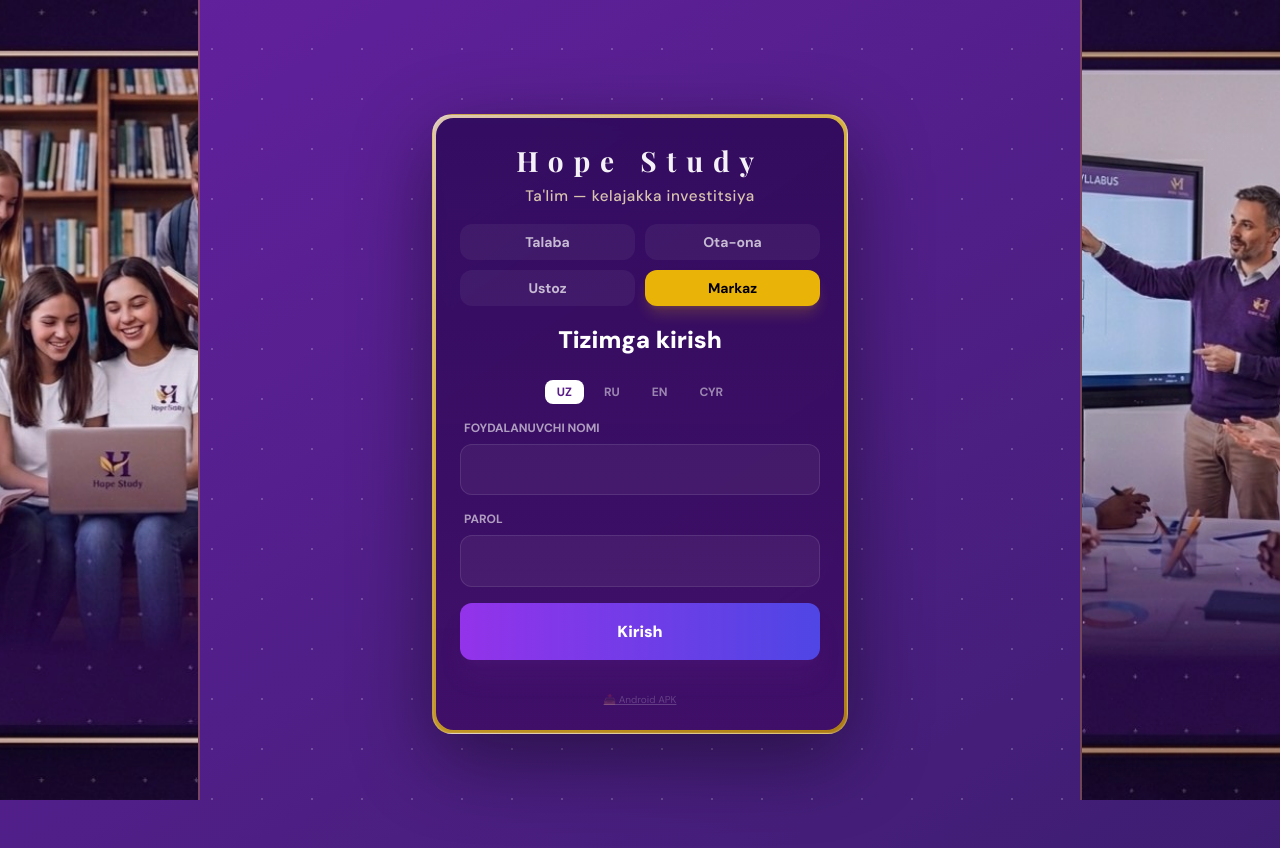
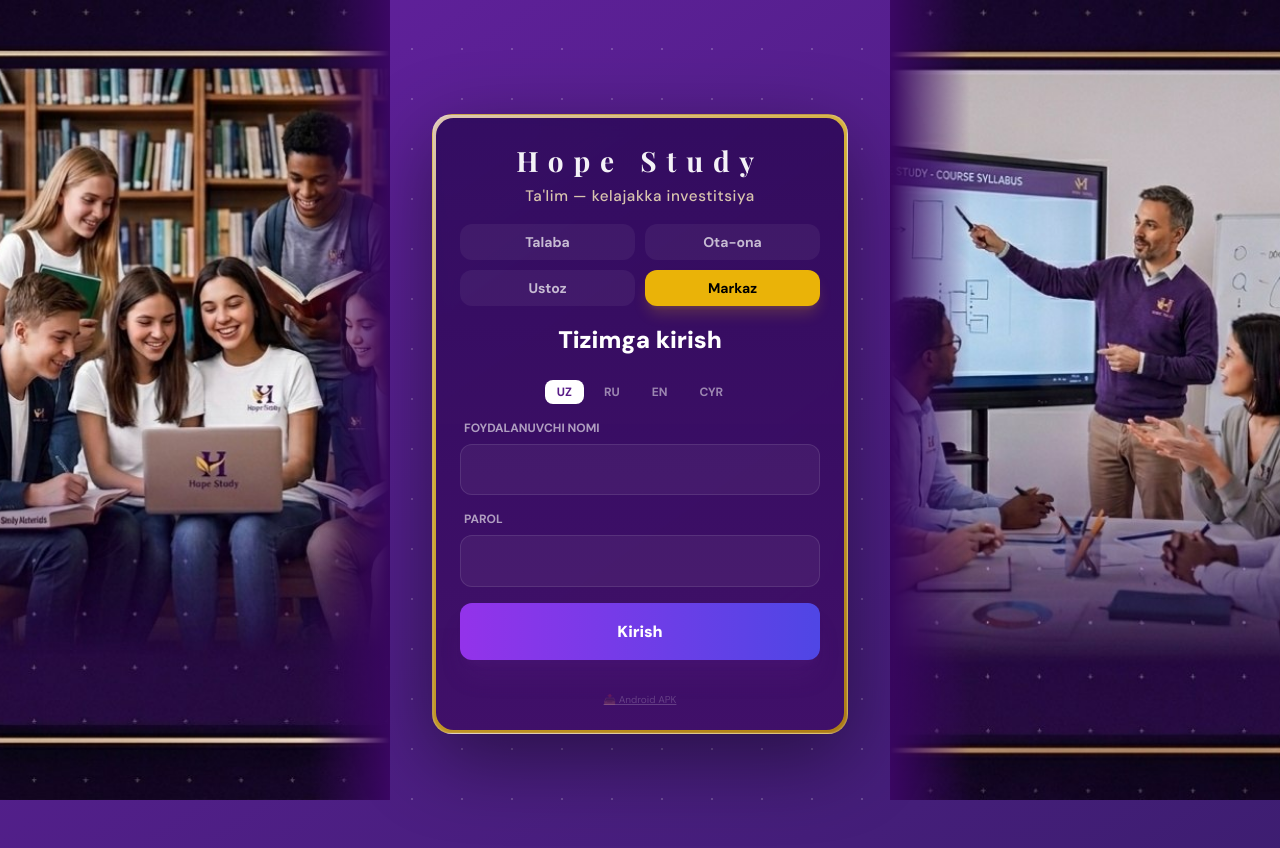
Before and after one commit to anvarkhan0512-dotcom/hopenazorat-crm-final, a Next.js app: page /login in a window 1280 px wide. Built offline with nearby package versions, Linux system fonts and the light colour scheme; no server answers; a web font is replaced by a local one.

Commit message:
fix: login images proper positioning

```diff
--- a/app/login/page.tsx
+++ b/app/login/page.tsx
@@ -67,18 +67,31 @@
         style={{
           left: 0,
           top: 0,
-          bottom: 0,
+          height: '100vh',
+          width: 'calc((100vw - 500px) / 2)',
           zIndex: 1,
-          width: 'calc(50% - 480px)',
-          minWidth: '200px',
+          overflow: 'hidden',
         }}
       >
         <img
           src="/images/login-left.jpg"
           alt="Hope Study talabalar"
-          className="w-full h-full object-cover opacity-90 hover:opacity-100 transition-opacity"
           style={{
-            borderRight: '2px solid rgba(234,179,8,0.3)',
+            width: '100%',
+            height: '100%',
+            objectFit: 'cover',
+            objectPosition: 'center',
+          }}
+        />
+        {/* Dark gradient overlay on right edge */}
+        <div
+          style={{
+            position: 'absolute',
+            top: 0,
+            right: 0,
+            width: '80px',
+            height: '100%',
+            background: 'linear-gradient(to right, transparent, #3b0764)',
           }}
         />
       </div>
@@ -89,23 +102,39 @@
         style={{
           right: 0,
           top: 0,
-          bottom: 0,
+          height: '100vh',
+          width: 'calc((100vw - 500px) / 2)',
           zIndex: 1,
-          width: 'calc(50% - 480px)',
-          minWidth: '200px',
+          overflow: 'hidden',
         }}
       >
         <img
           src="/images/login-right.jpg"
           alt="Hope Study ustoz"
-          className="w-full h-full object-cover opacity-90 hover:opacity-100 transition-opacity"
           style={{
-            borderLeft: '2px solid rgba(234,179,8,0.3)',
+            width: '100%',
+            height: '100%',
+            objectFit: 'cover',
+            objectPosition: 'center',
+          }}
+        />
+        {/* Dark gradient overlay on left edge */}
+        <div
+          style={{
+            position: 'absolute',
+            top: 0,
+            left: 0,
+            width: '80px',
+            height: '100%',
+            background: 'linear-gradient(to left, transparent, #3b0764)',
           }}
         />
       </div>
 
-      <div className="relative z-10 w-full min-h-screen flex items-center justify-center p-4">
+      <div
+        className="relative z-10 w-full min-h-screen flex items-center justify-center p-4"
+        style={{ position: 'relative', zIndex: 10 }}
+      >
         <div className="hope-login-card bg-white/10 backdrop-blur-xl border border-white/20 shadow-2xl rounded-3xl overflow-hidden max-w-md w-full">
           <div className="hope-login-card-inner p-8">
             <BrandLogo variant="hero" tagline={t('loginBrandTagline')} />
```
